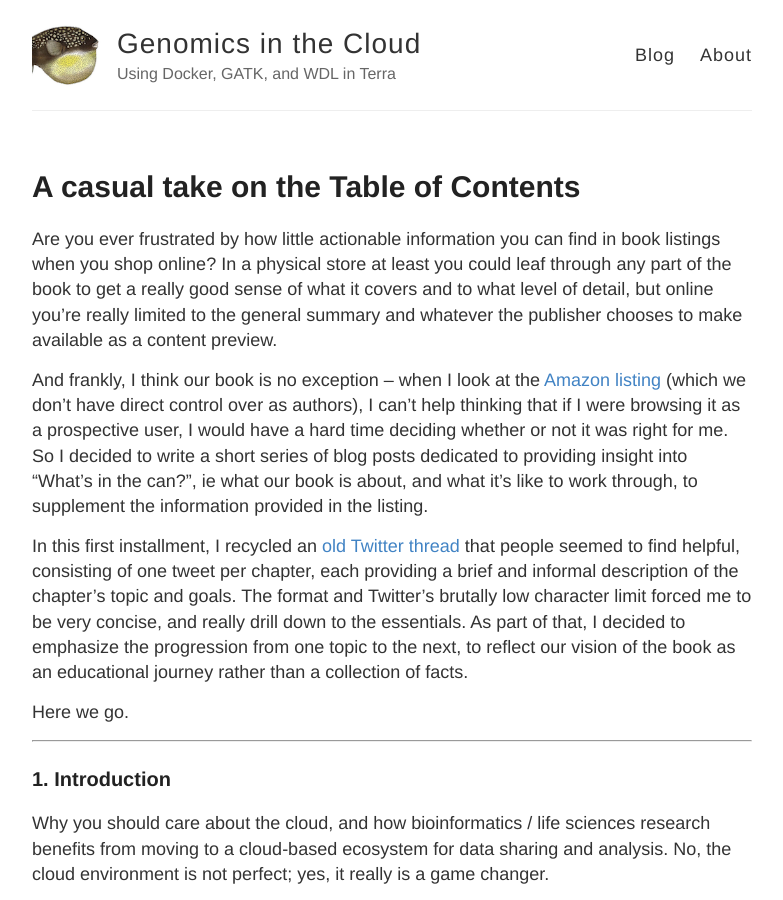
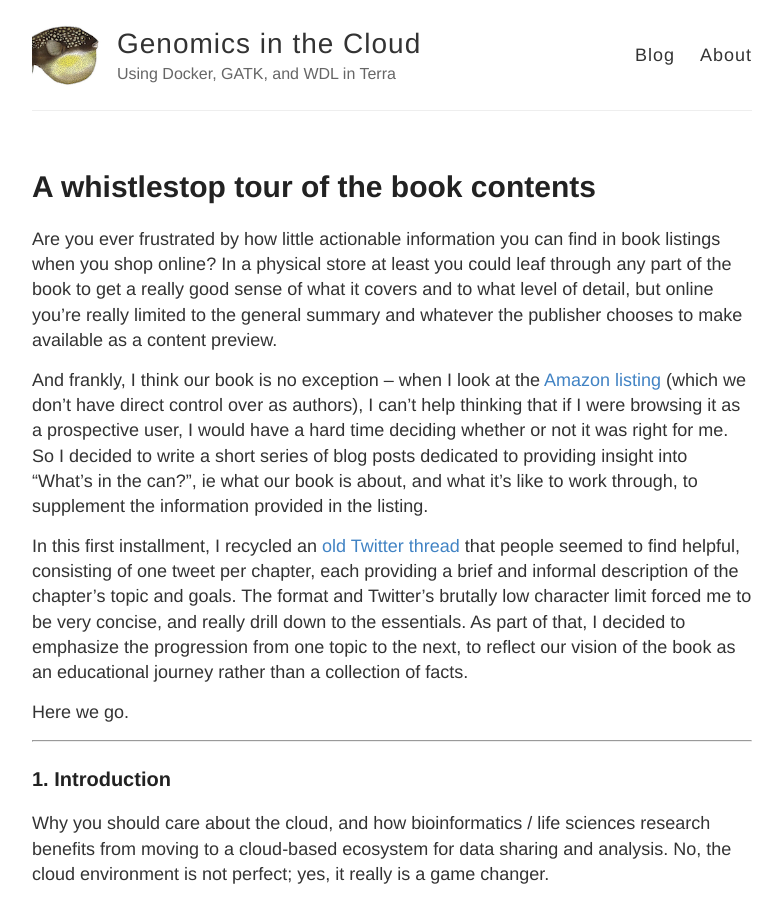
Before and after one commit to broadinstitute/genomics-in-the-cloud, a Jekyll site: the page built from _posts/2021-4-29-A-casual-take-on-the-TOC.md, in a window 1280 px wide and 900 px high. Shown: the whole window, without its empty margins (248-1031 px from the left). Built offline with Jekyll 4.4.1, drawn with Linux system fonts in a browser that asks for light colours.

Commit message:
Update 2021-4-29-A-casual-take-on-the-TOC.md

```diff
--- a/_posts/2021-4-29-A-casual-take-on-the-TOC.md
+++ b/_posts/2021-4-29-A-casual-take-on-the-TOC.md
@@ -1,6 +1,6 @@
 ---
 layout: post
-title: A casual take on the Table of Contents
+title: A whistlestop tour of the book contents
 ---
 
 Are you ever frustrated by how little actionable information you can find in book listings when you shop online? In a physical store at least you could leaf through any part of the book to get a really good sense of what it covers and to what level of detail, but online you're really limited to the general summary and whatever the publisher chooses to make available as a content preview.
```
